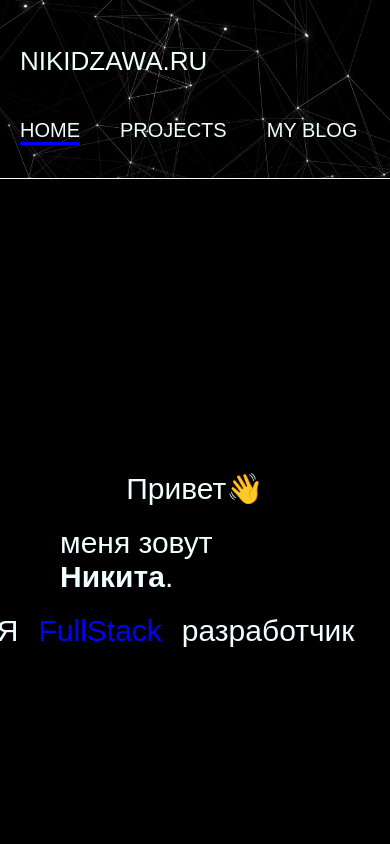
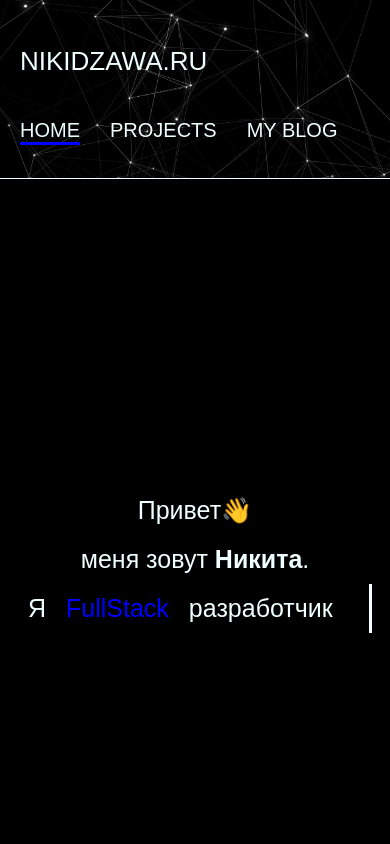
Before and after one commit to Nikidzawa/Portfolio, a React (Create React App) app: page /home in a window 390 px wide. Shown: the top 844 px of the page. Built offline with nearby package versions, Linux system fonts and the light colour scheme.

Commit message:
fix adaptive

```diff
--- a/public/index.html
+++ b/public/index.html
@@ -3,6 +3,7 @@
   <head>
     <meta charset="utf-8" />
     <link rel="icon" href="%PUBLIC_URL%/Icon.png" />
+    <meta name="viewport" content="width=device-width, initial-scale=1.0">
     <title>Nikidzawa</title>
   </head>
   <body>
--- a/src/header/HeaderSection.js
+++ b/src/header/HeaderSection.js
@@ -6,9 +6,6 @@
     margin: 0 auto;
     padding: 0 20px;
     max-width: 1200px;
-    @media screen and (max-width: 1200px) {
-        max-width: 100vw;
-    }
 `
 
 const HeaderRow = styled.div`
@@ -40,6 +37,7 @@
     column-gap: 40px;
 
     @media screen and (max-width: 700px) {
+        column-gap: 30px;
         padding-left: 0;
         margin-left: 0;
     }
--- a/src/pages/main/MainPage.js
+++ b/src/pages/main/MainPage.js
@@ -8,9 +8,6 @@
     margin: 0 auto;
     padding: 0 20px;
     background-color: black;
-    @media screen and (max-width: 1200px) {
-        max-width: 100vw;
-    }
 `
 export default function MainPage () {
     return (
--- a/src/pages/main/skillSection/SkillComponent.js
+++ b/src/pages/main/skillSection/SkillComponent.js
@@ -7,7 +7,7 @@
         font-family: sans-serif;
 
         @media (max-width: 500px) {
-            font-size: 16px;
+            font-size: 17px;
         }
     `
 const SkillItem = styled.li`
--- a/src/pages/main/starterSection/Components.css
+++ b/src/pages/main/starterSection/Components.css
@@ -15,6 +15,9 @@
     @media screen and (max-width: 600px) {
         width: 26.5ch;
     }
+    @media screen and (max-width: 400px) {
+        width: 22.5ch;
+    }
 }
 
 @keyframes typing {
--- a/src/pages/main/starterSection/StarterSection.js
+++ b/src/pages/main/starterSection/StarterSection.js
@@ -8,9 +8,6 @@
     justify-content: center;
     align-items: center;
     padding: 30px;
-
-    @media screen and (max-width: 600px) {
-    }
 `
 
 const StarterDiv = styled.div`
@@ -23,6 +20,10 @@
     padding: 10px;
     @media screen and (max-width: 600px) {
         font-size: 30px;
+    }
+
+    @media screen and (max-width: 400px) {
+        font-size: 25px;
     }
 `
 
```
